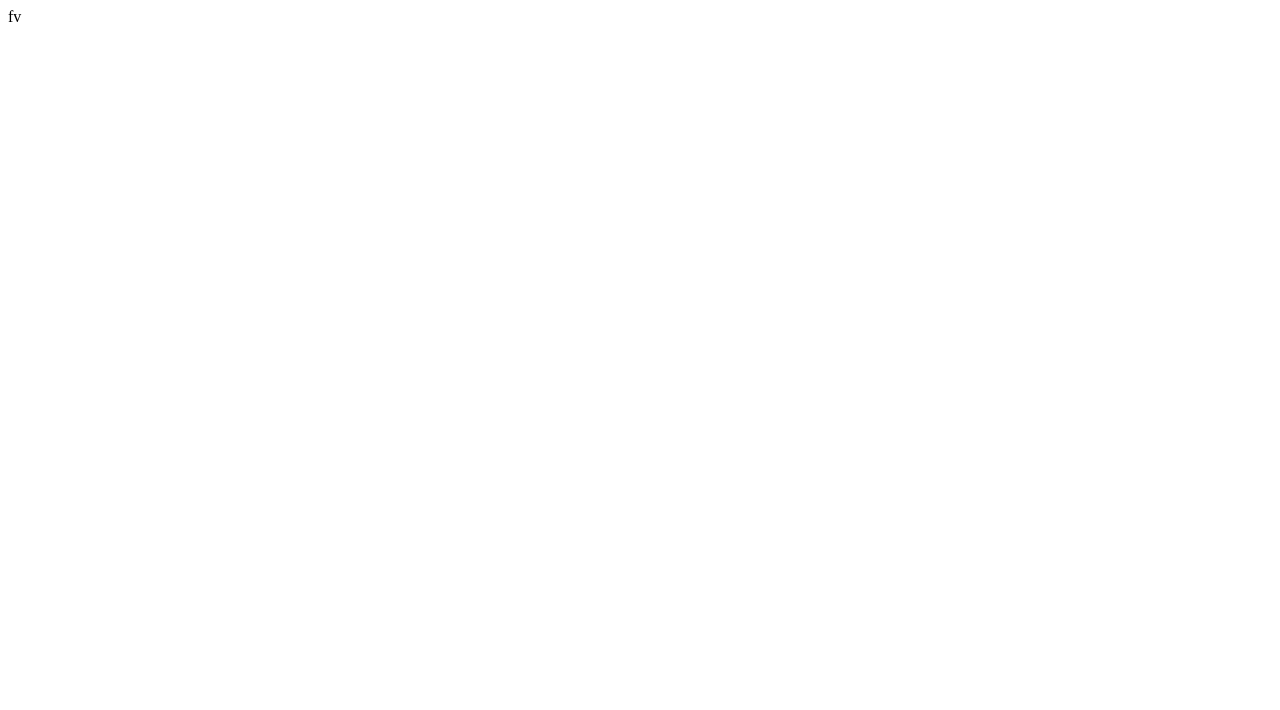
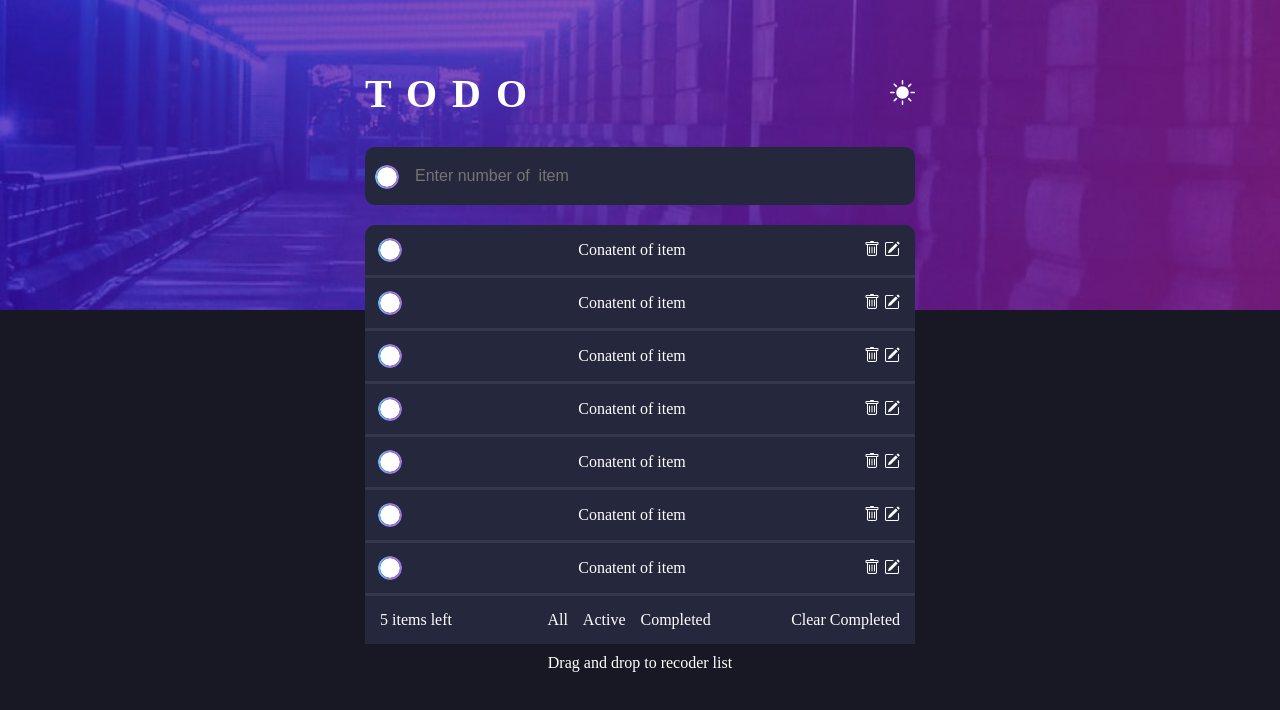
Before and after one commit to amresh04061999/Todo-Application-Javascript, a plain HTML site: page index.html in a window 1280 px wide. Drawn offline with nearby package versions, Linux system fonts and the light colour scheme.

Commit message:
feat:design completed

```diff
--- a/css/style.css
+++ b/css/style.css
@@ -0,0 +1,206 @@
+* {
+  padding: 0;
+  margin: 0;
+  box-sizing: border-box;
+}
+html,
+body {
+  height: 100%;
+  width: 100%;
+  background-color: #181824;
+}
+body {
+  overflow: hidden;
+}
+.wrapper-container {
+  height: 310px;
+}
+.bg-image {
+  background-image: url("../images/bg-desktop-dark.jpg");
+  height: 100%;
+  width: auto;
+  background-size: cover;
+}
+.image-wrapper {
+  display: flex;
+  justify-content: center;
+  align-items: center;
+}
+.img-conatiner {
+  margin-top: 70px;
+  width: 550px;
+  overflow: hidden;
+}
+.img-conatiner > .hearder {
+  display: flex;
+  align-items: center;
+  justify-content: space-between;
+}
+.hearder > h1 {
+  font-size: 40px;
+  color: white;
+  letter-spacing: 15px;
+}
+.hearder > .mode-icon {
+  color: white;
+  font-size: 25px;
+  cursor: pointer;
+}
+.checkbox-round {
+  width: 20px;
+  height: 20px;
+  background-color: white;
+  border-radius: 50%;
+  vertical-align: middle;
+  border: 2px solid
+    linear-gradient(
+      90deg,
+      rgba(104, 194, 254, 1) 0%,
+      rgba(154, 121, 222, 1) 50%
+    );
+  appearance: none;
+  -webkit-appearance: none;
+  outline: none;
+  cursor: pointer;
+  position: relative;
+}
+
+.checkbox-round::before {
+  content: "";
+  position: absolute;
+  top: -2px;
+  left: -2px;
+  right: -2px;
+  bottom: -2px;
+  border-radius: 50%;
+  padding: 2px;
+  background: linear-gradient(
+    90deg,
+    rgba(104, 194, 254, 1) 0%,
+    rgba(154, 121, 222, 1) 50%
+  );
+  -webkit-mask: linear-gradient(#fff 0 0) content-box, linear-gradient(#fff 0 0);
+  -webkit-mask-composite: xor;
+  mask-composite: exclude;
+}
+.checkbox-round::after {
+  content: "✔";
+  font-size: 14px;
+  color: white;
+  position: absolute;
+  top: 50%;
+  left: 50%;
+  transform: translate(-50%, -50%);
+  display: none;
+}
+.checkbox-round:checked::after {
+  display: block;
+}
+.checkbox-round:checked {
+  background: rgb(104, 194, 254);
+  background: linear-gradient(
+    90deg,
+    rgba(104, 194, 254, 1) 0%,
+    rgba(154, 121, 222, 1) 50%
+  );
+}
+
+.input-box {
+  position: relative;
+}
+.input-checkbox {
+  position: absolute;
+  bottom: 0;
+  top: 50px;
+  left: 12px;
+}
+.input-box > input[type="text"] {
+  width: 100%;
+  margin-top: 30px;
+  padding: 20px 20px 20px 50px;
+  border-radius: 10px;
+  font-size: 16px;
+  background-color: #25273c;
+  color: white;
+  border: none;
+  outline: none;
+}
+.list {
+  z-index: 1;
+  border-radius: 10px 10px 0px 0px;
+  height: auto;
+  overflow: auto;
+  margin-top: 20px;
+  background-color: #25273c;
+  color: white;
+}
+.list-of-item {
+  cursor: pointer;
+  padding: 15px;
+  display: flex;
+  justify-content: space-between;
+  align-items: center;
+  border-bottom: 3px solid #35384c;
+}
+footer {
+  background-color: #25273c;
+  color: white;
+  display: flex;
+  justify-content: space-between;
+  align-items: center;
+  padding: 15px;
+}
+footer > .footer-item {
+  cursor: pointer;
+  display: flex;
+  justify-content: space-between;
+  align-items: center;
+}
+footer > .footer-item > span {
+  margin-left: 15px;
+}
+.footer {
+  text-align: center;
+  color: white;
+  margin-bottom: 10px;
+  margin-top: 10px;
+}
+.nowrape{
+white-space: nowrap;
+}
+
+@media (max-width: 600px) {
+  .hearder > h1 {
+    font-size: 30px;
+  }
+  .input-box > input[type="text"] {
+    margin-top: 25px;
+    padding: 15px 15px 15px 50px;
+  }
+  .bg-image {
+    background-image: url("../images/bg-mobile-dark.jpg");
+    height: 100%;
+    background-size: cover;
+  }
+  .img-conatiner {
+    margin-top: 60px;
+    width: 300px;
+  }
+  .input-checkbox {
+    top: 40px;
+  }
+  .list {
+    margin-top: 15px;
+  }
+  .list-of-item {
+    padding: 14px;
+  }
+  footer > .footer-item > span {
+    margin-left: 6px;
+  }
+  footer {
+font-size: 12px;
+    padding: 10px;
+  }
+
+}
--- a/index.html
+++ b/index.html
@@ -1,19 +1,112 @@
 <!DOCTYPE html>
 <html lang="en">
   <head>
-  <meta charset="UTF-8">
-  <meta name="viewport" content="width=device-width, initial-scale=1.0"> <!-- displays site properly based on user's device -->
-  <link rel="icon" type="image/png" sizes="32x32" href="./images/favicon-32x32.png">
+    <meta charset="UTF-8" />
+    <meta name="viewport" content="width=device-width, initial-scale=1.0" />
+    <link
+      rel="stylesheet"
+      href="https://cdn.jsdelivr.net/npm/bootstrap-icons@1.11.1/font/bootstrap-icons.css"
+      integrity="sha384-4LISF5TTJX/fLmGSxO53rV4miRxdg84mZsxmO8Rx5jGtp/LbrixFETvWa5a6sESd"
+      crossorigin="anonymous"
+    />
+    <link
+      rel="icon"
+      type="image/png"
+      sizes="32x32"
+      href="./images/favicon-32x32.png"
+    />
     <title>Frontend Mentor | Todo app</title>
-  <link rel="stylesheet" href="css/style.css">
-  <style>
-    .attribution { font-size: 11px; text-align: center; }
-    .attribution a { color: hsl(228, 45%, 44%); }
-  </style>
+    <link rel="stylesheet" href="css/style.css" />
   </head>
   <body>
-  <div class="container">
-    fv
+    <div class="wrapper-container">
+      <div class="bg-image">
+        <div class="image-wrapper">
+          <div class="img-conatiner">
+            <header class="hearder">
+              <h1>TODO</h1>
+              <span class="mode-icon bi bi-brightness-high-fill"></span>
+            </header>
+            <div class="input-box">
+              <input type="checkbox" class="input-checkbox checkbox-round" />
+              <input type="text" placeholder="Enter number of  item" />
+            </div>
+            <div class="list">
+              <div class="list-of-item">
+                <input type="checkbox" class="checkbox-round" />
+                <div class="contain">Conatent of item</div>
+                <div class="action">
+                  <i class="bi bi-trash"></i>
+                  <i class="bi bi-pencil-square"></i>
+                </div>
+              </div>
+
+
+              <div class="list-of-item">
+                <input type="checkbox" class="checkbox-round" />
+                <div class="contain">Conatent of item</div>
+                <div class="action">
+                  <i class="bi bi-trash"></i>
+                  <i class="bi bi-pencil-square"></i>
+                </div>
+              </div>
+              <div class="list-of-item">
+                <input type="checkbox" class="checkbox-round" />
+                <div class="contain">Conatent of item</div>
+                <div class="action">
+                  <i class="bi bi-trash"></i>
+                  <i class="bi bi-pencil-square"></i>
+                </div>
+              </div>
+              <div class="list-of-item">
+                <input type="checkbox" class="checkbox-round" />
+                <div class="contain">Conatent of item</div>
+                <div class="action">
+                  <i class="bi bi-trash"></i>
+                  <i class="bi bi-pencil-square"></i>
+                </div>
+              </div>
+              <div class="list-of-item">
+                <input type="checkbox" class="checkbox-round" />
+                <div class="contain">Conatent of item</div>
+                <div class="action">
+                  <i class="bi bi-trash"></i>
+                  <i class="bi bi-pencil-square"></i>
+                </div>
+              </div>
+              <div class="list-of-item">
+                <input type="checkbox" class="checkbox-round" />
+                <div class="contain">Conatent of item</div>
+                <div class="action">
+                  <i class="bi bi-trash"></i>
+                  <i class="bi bi-pencil-square"></i>
+                </div>
+              </div>
+              <div class="list-of-item">
+                <input type="checkbox" class="checkbox-round" />
+                <div class="contain">Conatent of item</div>
+                <div class="action">
+                  <i class="bi bi-trash"></i>
+                  <i class="bi bi-pencil-square"></i>
+                </div>
+              </div>
+            </div>
+            <footer>
+              <span class="nowrape">5 items left</span>
+              <div class="footer-item">
+                <span>All</span>
+                <span>Active</span>
+                <span>Completed</span>
+              </div>
+              <span class="nowrape"> Clear Completed</span>
+            </footer>
+            <div  class="footer">
+              <span> Drag and drop to recoder list</span>
+            </div>
+          </div>
+        </div>
+        </div>
+      </div>
     </div>
     <script src="js/index.js"></script>
   </body>
```
Lines whose indentation alone changed are shown as unchanged.
